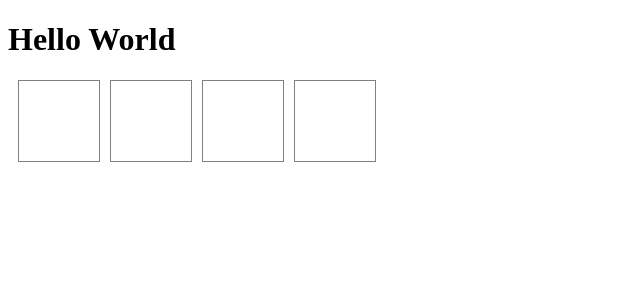
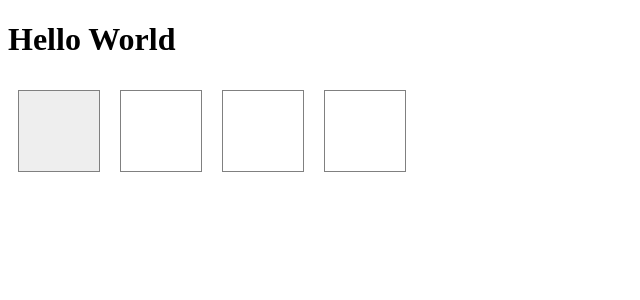
Before and after one commit to amitznati/react-learning, a React app: page / in a window 1280 px wide. Shown: the top 300 px of the page, without its empty margins (0-640 px from the left). Built offline with nearby package versions, Linux system fonts and the light colour scheme.

Commit message:
fucus change

```diff
--- a/index.html
+++ b/index.html
@@ -3,6 +3,7 @@
 <head>
   <meta charset="UTF-8">
   <title>React Starter</title>
+  <link rel="stylesheet" href="style.css">
 </head>
 <body>
   <main></main>
--- /dev/null
+++ b/src/box.jsx
@@ -0,0 +1,39 @@
+import React, {Component} from 'react';
+
+export default class Box extends Component{
+
+    constructor(props){
+        super(props);
+
+        this.state = {text: ''};
+    }
+
+    componentDidUpdate(){
+        if(this.props.isSelected) {
+            this.box.focus();
+        }
+    }
+
+    clicked = (e) =>{
+        this.props.onBoxClick(this.props.idx)
+    }
+
+    onKeyPress = (e) => {
+        var val = String.fromCharCode(e.which)
+        this.setState({text: val});
+        this.props.onBoxClick(this.props.idx + 1);
+    }
+    render(){
+        return(
+            <div className={this.props.isSelected ? 'panel selected' : 'panel'}
+                tabIndex={1}
+                ref={b => this.box = b}
+                onKeyPress={this.onKeyPress}
+                onClick={this.clicked}
+                 >
+                {this.state.text}
+            </div>
+        )
+    }
+
+}
--- /dev/null
+++ b/src/boxes_row.jsx
@@ -0,0 +1,34 @@
+import React,{Component} from 'react';
+import Box from './box';
+
+export default class BoxRow extends Component{
+
+    constructor(props){
+        super(props);
+
+        this.state = {selectedBoxIdx: 0}
+    }
+
+    onBoxClick = (idx) => {
+        var index = idx >= this.props.boxesCount ? 0 : idx;
+        this.setState({selectedBoxIdx: index});
+    }
+
+    getBoxes = () =>{
+        var boxes = [];
+        for(var i=0;i<this.props.boxesCount;i++){
+            boxes.push(<Box idx={i} key={i} isSelected={i==this.state.selectedBoxIdx} onBoxClick={this.onBoxClick}/>)
+        }
+
+        return boxes;
+    }
+
+    render(){
+        var boxes = this.getBoxes();
+        return(
+            <div>
+                {boxes}
+            </div>
+        )
+    }
+}
--- a/src/hello_world.jsx
+++ b/src/hello_world.jsx
@@ -1,6 +1,6 @@
 import React from 'react';
 
-import FocusChange from './focus_change';
+import BoxesRow from './boxes_row';
 
 
 
@@ -11,7 +11,7 @@ class HelloWorld extends React.Component {
     return (<div>
             <h1>Hello World</h1>
             <div>
-            <FocusChange />
+            <BoxesRow boxesCount={4} />
             </div>
             </div>
           )
--- /dev/null
+++ b/style.css
@@ -0,0 +1,15 @@
+.panel{
+    border: 1px solid gray;
+    width: 80px;
+    height: 80px;
+    margin: 10px;
+    display: inline-block;
+    vertical-align: top;
+    font-size: 30px;
+    line-height: 80px;
+    text-align: center;
+}
+
+.selected{
+    background-color: #eee;
+}
```
Also changed, not shown: 1 other file (tests, documents, lock files or other folders).
